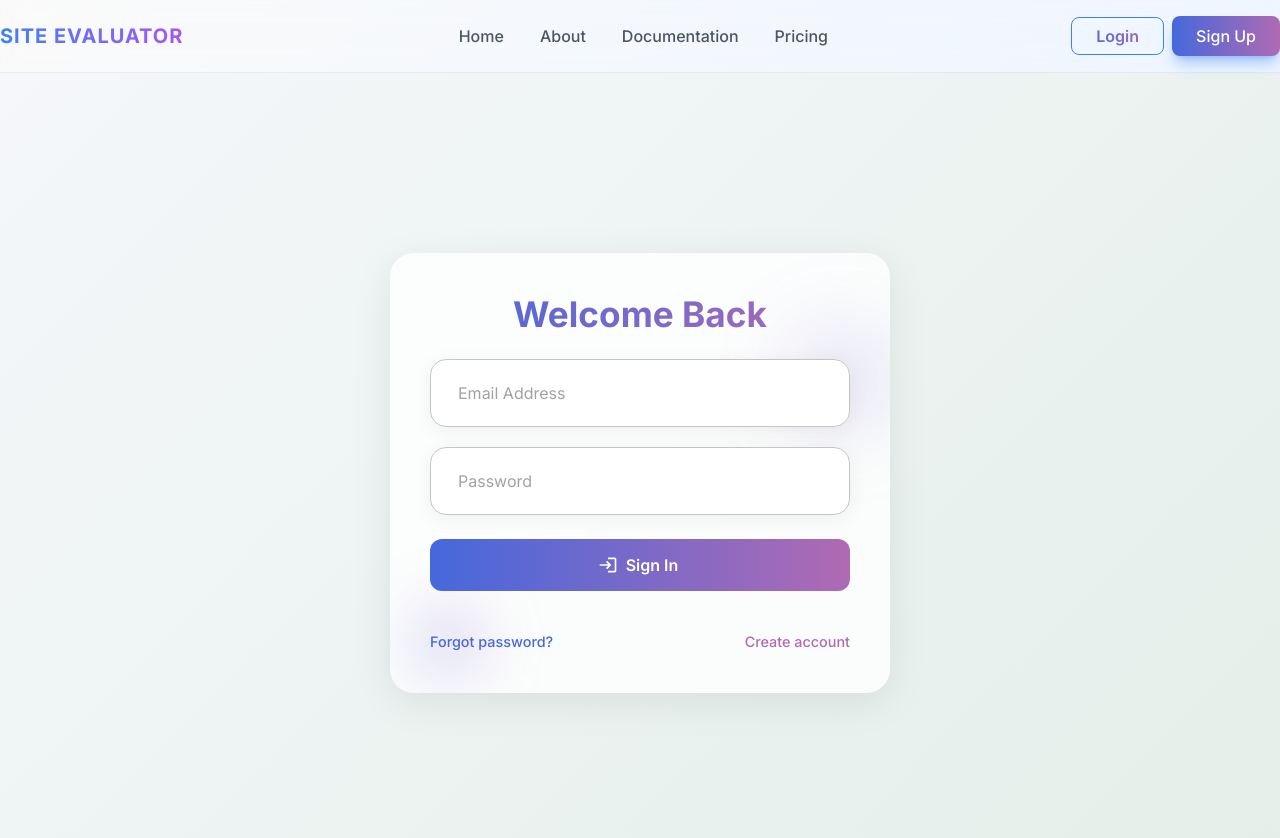
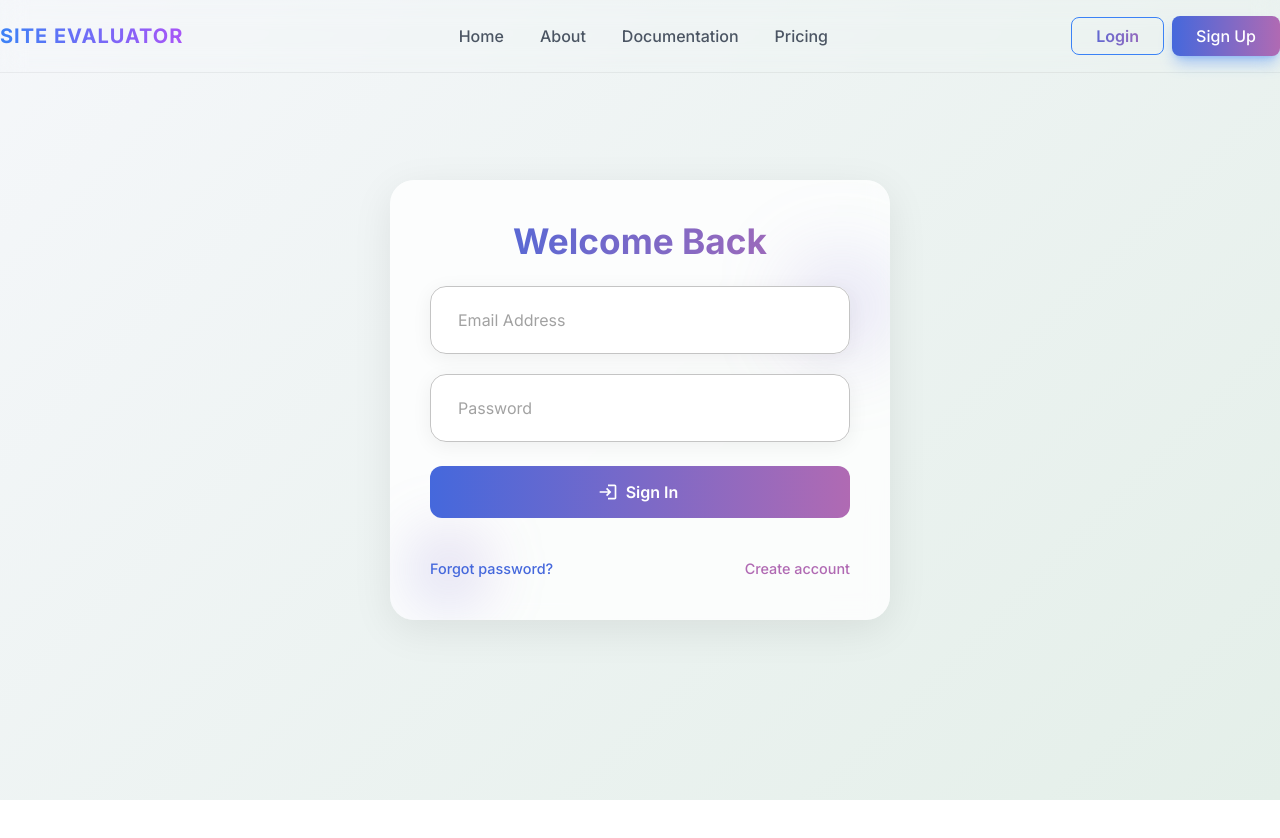
Before and after one commit to dakshpokar/UnifiedWebInsights, a React (Vite) app in the folder site-evaluator/: page /login in a window 1280 px wide. Shown: the top 838 px of the page. After the commit the page ends 800 px from the top, so only its background shows below. Built offline with nearby package versions, Linux system fonts and the light colour scheme.

Commit message:
refactor: update Header component to fixed positioning, adjust Login page layout for full height, and add body padding

```diff
--- a/site-evaluator/src/components/Header.tsx
+++ b/site-evaluator/src/components/Header.tsx
@@ -36,7 +36,7 @@ const Header: React.FC = () => {
   }, [isMenuOpen]);
 
   return (
-    <header className="sticky top-0 z-10 bg-transparent border-b border-black/5 backdrop-blur-md">
+    <header className="fixed w-full top-0 z-10 bg-transparent border-b border-black/5 backdrop-blur-md">
       <div className="container mx-auto max-w-7xl">
         <div className="flex items-center justify-between py-4 px-4 lg:px-0">
           {/* Logo/Brand */}
--- a/site-evaluator/src/index.css
+++ b/site-evaluator/src/index.css
@@ -14,6 +14,7 @@
 
 body {
   margin: 0;
+  padding: 0;
   font-family: 'Inter', sans-serif;
 }
 
--- a/site-evaluator/src/pages/Login.tsx
+++ b/site-evaluator/src/pages/Login.tsx
@@ -47,14 +47,14 @@ const Login = () => {
 
   return (
     <Box
-      className="min-h-screen"
       sx={{
         background: 'linear-gradient(135deg, #f5f7fa 0%, #e4efe9 100%)', // Changed from minHeight to fixed height
         width: '100%',
         display: 'flex',
         alignItems: 'center',
         justifyContent: 'center',
-        padding: { xs: 2, md: 5 },
+        minHeight: "100vh",
+        // padding: { xs: 2, md: 5 },
         overflow: 'hidden', // Prevent scrolling
       }}
     >
@@ -64,7 +64,6 @@ const Login = () => {
           display: 'flex',
           alignItems: 'center',
           justifyContent: 'center',
-          height: 'auto', // Changed from 100% to auto
           width: '100%',
           overflow: 'visible', // Allow content to be visible without scrolling
         }}
```
